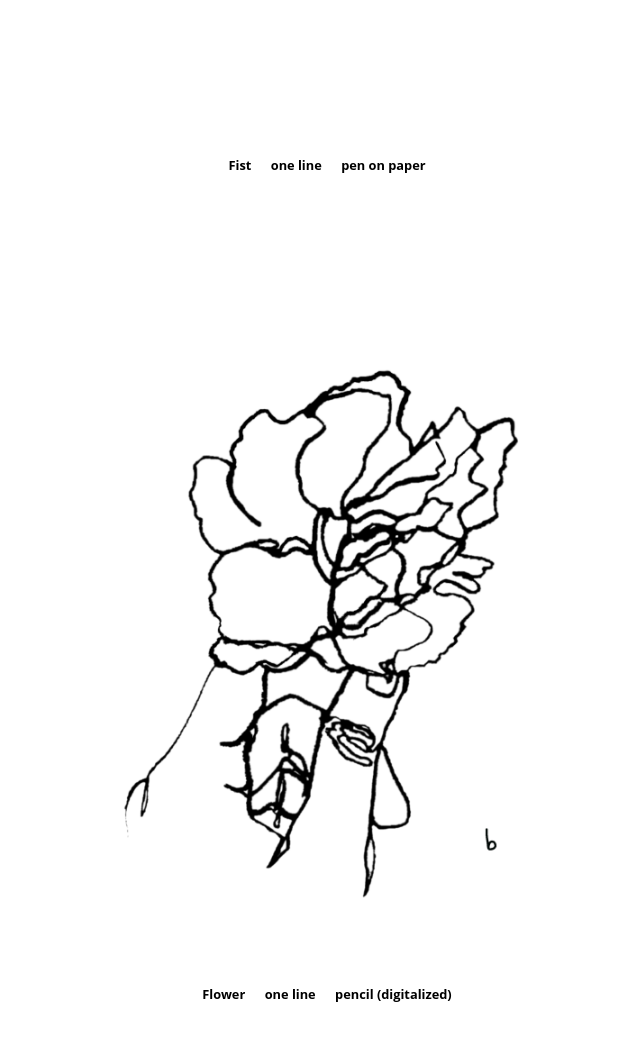
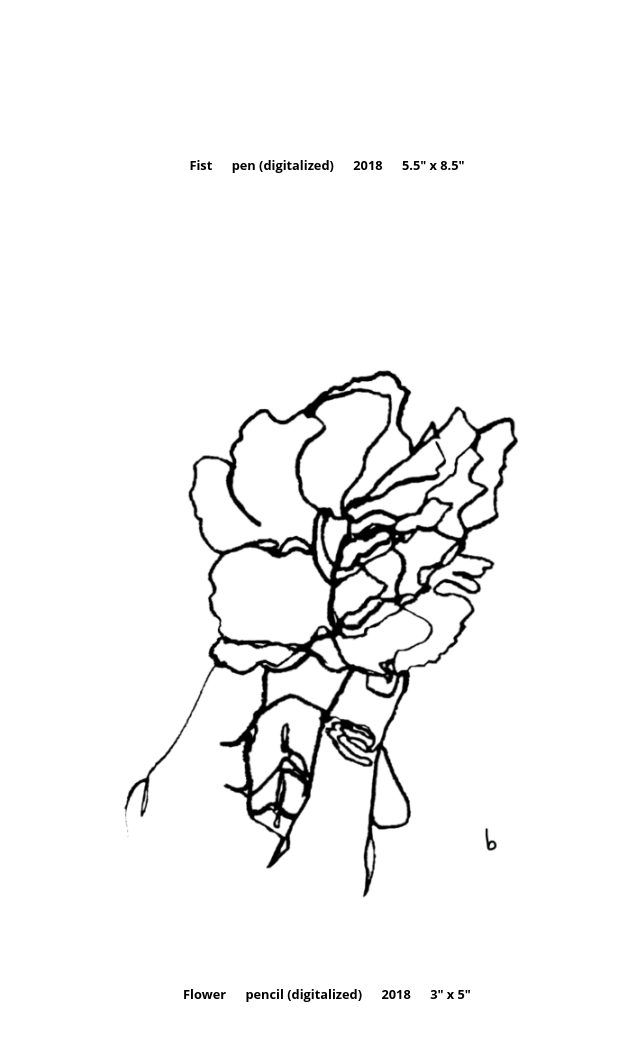
Before and after one commit to beanutbuttr/oct2019, a plain HTML site: page drawings.html in a window 1280 px wide. Shown: the part 5560-6600 px from the top of the page, without its empty margins (377-1017 px from the left). Drawn offline with Linux system fonts and the light colour scheme.

Commit message:
Update drawings.html

```diff
--- a/drawings.html
+++ b/drawings.html
@@ -61,11 +61,11 @@
 <!--            <img class="vert" src="images/drawings/elohim.jpg">
             <h3>Elohim &emsp; pencil and watercolor on dictionary page</h3> -->
             <img class="horiz" src="images/drawings/twolines.jpg">
-            <h3>Connected &emsp; two lines &emsp; pen on paper</h3>
+            <h3>Connected &emsp; pen (digitalized) &emsp; 2018 &emsp; 8.5" x 11"</h3>
             <img class="horiz" src="images/drawings/fist.jpg">
-            <h3>Fist &emsp; one line &emsp; pen on paper</h3>
+            <h3>Fist &emsp; pen (digitalized) &emsp; 2018 &emsp; 5.5" x 8.5"</h3>
             <img class="horiz" src="images/drawings/onelineflower.jpg">
-            <h3>Flower &emsp; one line &emsp; pencil (digitalized)</h3>
+            <h3>Flower &emsp; pencil (digitalized) &emsp; 2018 &emsp; 3" x 5"</h3>
 
     </div>
 
```
